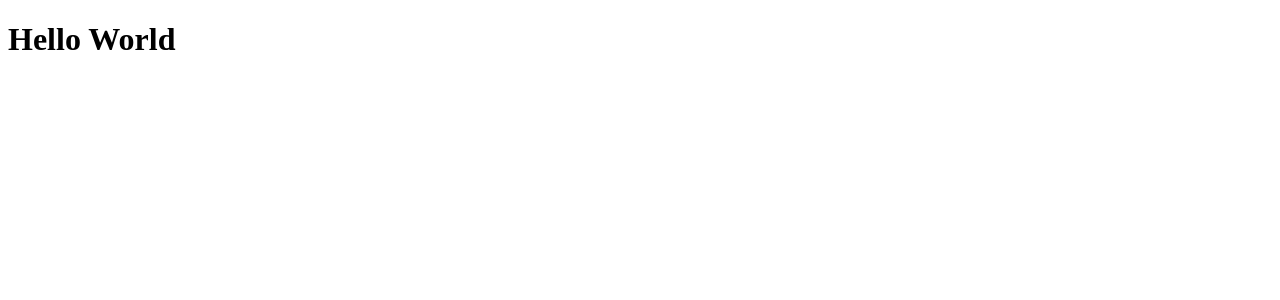
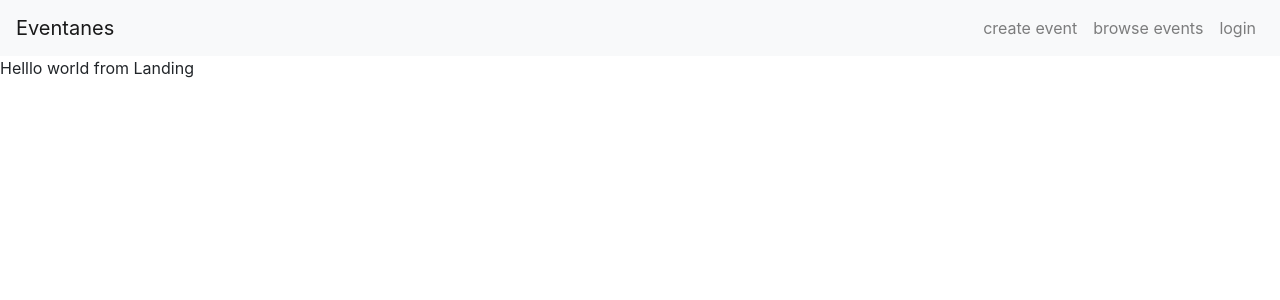
Before and after one commit to tanucdi/event-minor, a React (Create React App) app in the folder frontend/: page / in a window 1280 px wide. Shown: the top 300 px of the page. Built offline with nearby package versions, Linux system fonts and the light colour scheme.

Commit message:
Navbar added

```diff
--- a/frontend/package.json
+++ b/frontend/package.json
@@ -8,7 +8,9 @@
     "@testing-library/user-event": "^7.1.2",
     "react": "^16.13.1",
     "react-dom": "^16.13.1",
-    "react-scripts": "3.4.1"
+    "react-router-dom": "^5.1.2",
+    "react-scripts": "3.4.1",
+    "reactstrap": "^8.4.1"
   },
   "scripts": {
     "start": "react-scripts start",
--- a/frontend/src/App.js
+++ b/frontend/src/App.js
@@ -1,11 +1,24 @@
 import React from 'react';
 import './App.css';
+import 'bootstrap/dist/css/bootstrap.min.css';
+import NavBar from './components/Header/NavBar';
+import {BrowserRouter,Route} from 'react-router-dom';
+import Landing from './components/Landing';
+import CreateEvent from './components/CreateEvent';
+import Login from './components/Login';
+import BrowseEvent from './components/BrowseEvent';
 
 function App() {
   return (
+    <BrowserRouter>
     <div className="App">
-     <h1>Hello World</h1>
+      <NavBar />
+     <Route exact path="/" component={Landing} />
+     <Route exact path="/create" component={CreateEvent}/>
+     <Route exact path="/login" component={Login} />
+     <Route exact path='/browseevent' component={BrowseEvent} />
     </div>
+    </BrowserRouter>
   );
 }
 
--- /dev/null
+++ b/frontend/src/components/BrowseEvent.js
@@ -0,0 +1,9 @@
+import React from 'react'
+
+export default function BrowseEvent() {
+    return (
+        <div>
+            hello from browse events
+        </div>
+    )
+}
--- /dev/null
+++ b/frontend/src/components/CreateEvent.js
@@ -0,0 +1,9 @@
+import React from 'react'
+
+export default function CreateEvent() {
+    return (
+        <div>
+            hello from create page
+        </div>
+    )
+}
--- /dev/null
+++ b/frontend/src/components/Header/NavBar.js
@@ -0,0 +1,42 @@
+import React, { useState } from 'react';
+import {
+  Collapse,
+  Navbar,
+  NavbarToggler,
+  NavbarBrand,
+  Nav,
+  NavItem,
+  NavLink
+} from 'reactstrap';
+import {Link} from 'react-router-dom'
+
+const NavBar = (props) => {
+  const [isOpen, setIsOpen] = useState(false);
+
+  const toggle = () => setIsOpen(!isOpen);
+
+  return (
+    <div>
+      <Navbar color="light" light expand="md">
+        <NavbarBrand tag={Link} to='/'>Eventanes</NavbarBrand>
+        <NavbarToggler onClick={toggle} />
+        <Collapse isOpen={isOpen} navbar>
+          <Nav className="ml-auto" navbar>
+            <NavItem>
+              <NavLink tag={Link} to='/create'>create event</NavLink>
+            </NavItem>
+            <NavItem>
+              <NavLink tag={Link} to='/browseevent'>browse events</NavLink>
+            </NavItem>
+            <NavItem>
+              <NavLink tag={Link} to='/login'>login</NavLink>
+            </NavItem>
+
+          </Nav>
+        </Collapse>
+      </Navbar>
+    </div>
+  );
+}
+
+export default NavBar;
--- /dev/null
+++ b/frontend/src/components/Landing.js
@@ -0,0 +1,9 @@
+import React from 'react'
+
+export default function Landing() {
+    return (
+        <div>
+            Helllo world from Landing
+        </div>
+    )
+}
--- /dev/null
+++ b/frontend/src/components/Login.js
@@ -0,0 +1,9 @@
+import React from 'react'
+
+export default function Login() {
+    return (
+        <div>
+            hello from login
+        </div>
+    )
+}
--- a/package.json
+++ b/package.json
@@ -6,6 +6,7 @@
   "license": "MIT",
   "dependencies": {
     "body-parser": "^1.19.0",
+    "bootstrap": "^4.4.1",
     "cors": "^2.8.5",
     "dotenv": "^8.2.0",
     "express": "^4.17.1",
```
Also changed, not shown: 2 other files (tests, documents, lock files or other folders).
